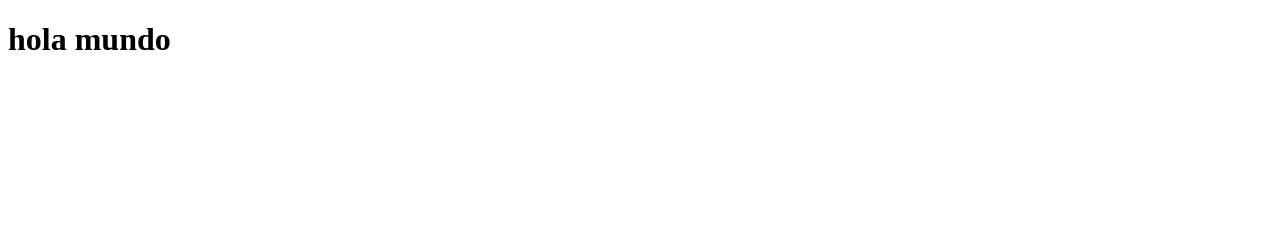
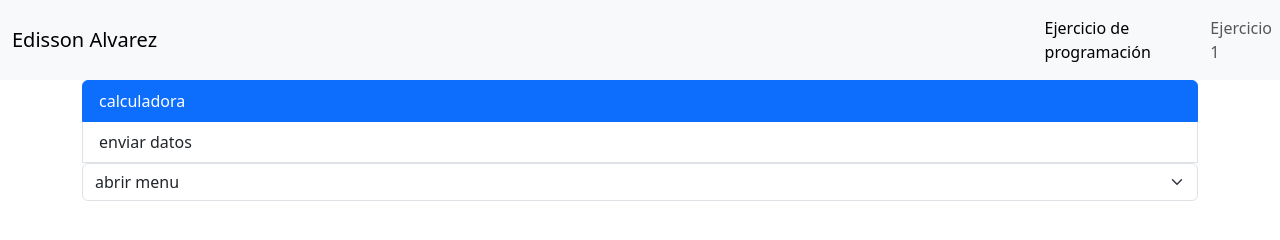
Before and after one commit to EEALVAREZ003/EDISON-ALVAREZ47, a plain HTML site: page CLASE 05-06/index.html in a window 1280 px wide. Drawn offline with nearby package versions, Linux system fonts and the light colour scheme.

Commit message:
configurando bootstrap

```diff
--- a/CLASE 05-06/index.html
+++ b/CLASE 05-06/index.html
@@ -3,10 +3,48 @@
 <head>
     <meta charset="UTF-8">
     <meta name="viewport" content="width=device-width, initial-scale=1.0">
+    <link href="https://cdn.jsdelivr.net/npm/bootstrap@5.3.3/dist/css/bootstrap.min.css" rel="stylesheet" integrity="sha384-QWTKZyjpPEjISv5WaRU9OFeRpok6YctnYmDr5pNlyT2bRjXh0JMhjY6hW+ALEwIH" crossorigin="anonymous">
+
+
     <title>Edisson Alvarez</title>
 </head>
 <body>
-    <h1>hola mundo</h1>
+    <!--barra de navegación-->
+    <nav class="navbar navbar-expand-lg bg-body-tertiary">
+        <div class="container-fluid">
+          <a class="navbar-brand" href="#">Edisson Alvarez</a>
+          <button class="navbar-toggler" type="button" data-bs-toggle="collapse" data-bs-target="#navbarNav" aria-controls="navbarNav" aria-expanded="false" aria-label="Toggle navigation">
+            <span class="navbar-toggler-icon"></span>
+          </button>
+        </div class="collapse navbar-collapse" id="navbarNav">
+            <ul class="navbar-nav">
+              <li class="nav-item">
+                <a class="nav-link active" aria-current="page" href="#">Ejercicio de programación</a>
+              </li>
+              <li class="nav-item">
+                <a class="nav-link" href="#">Ejercicio 1</a>
+                </li>
+                </ul>
+        </div>
+      </nav>
+
+    <div class="container">
+        <div class="row">
+
+        </div class="col-12">
+        <ul class="list-group">
+            <li class="list-group-item active" aria-current="true">calculadora</li>
+            <li class="list-group-item">enviar datos</li>
+
+            <select class="form-select" aria-label="Default select example">
+                <option selected>abrir menu</option>
+                <option value="1">calculadora</option>
+                <option value="2">enviar datos</option>
+
+              </select>
+    </div>
+
+
 
 </body>
 <script src="logica.js"></script>
--- a/CLASE 05-06/logica.js
+++ b/CLASE 05-06/logica.js
@@ -1,5 +1 @@
-
-
-alert('ALERTA')
-
 console.log('logica conectada')
```
Also changed, not shown: imagen.jpg (added).
